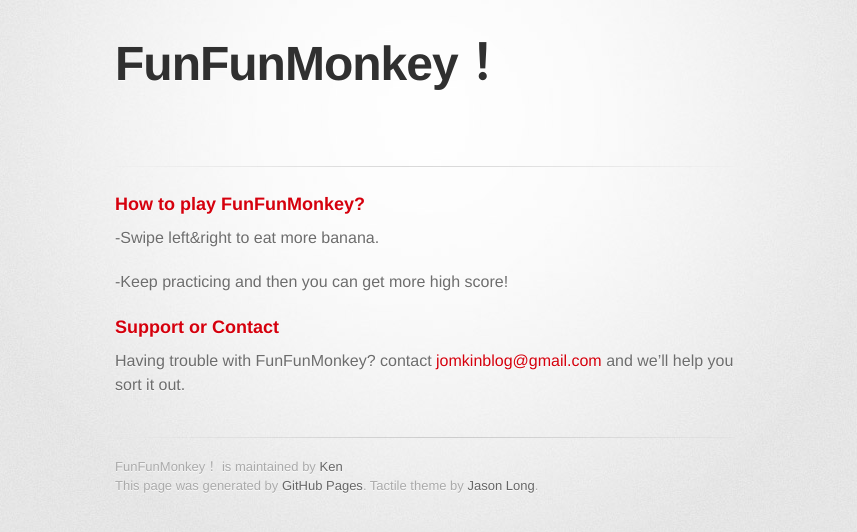
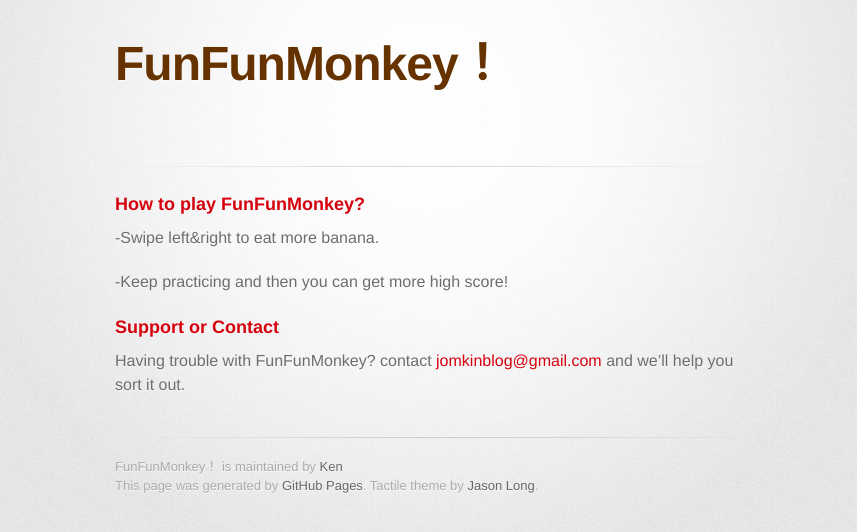
Before and after one commit to jomkin/funfunmonkeySupport, a plain HTML site: page index.html in a window 1280 px wide. Shown: the whole page, without its empty margins (215-1072 px from the left). Drawn offline with Linux system fonts and the light colour scheme.

Commit message:
<h1 style="color:#663300">FunFunMonkey！</h1>

```diff
--- a/index.html
+++ b/index.html
@@ -18,7 +18,7 @@
       <div class="inner">
 
         <header>
-          <h1>FunFunMonkey！</h1>
+          <h1 style="color:#663300">FunFunMonkey！</h1>
           <h2></h2>
         </header>
 
```
